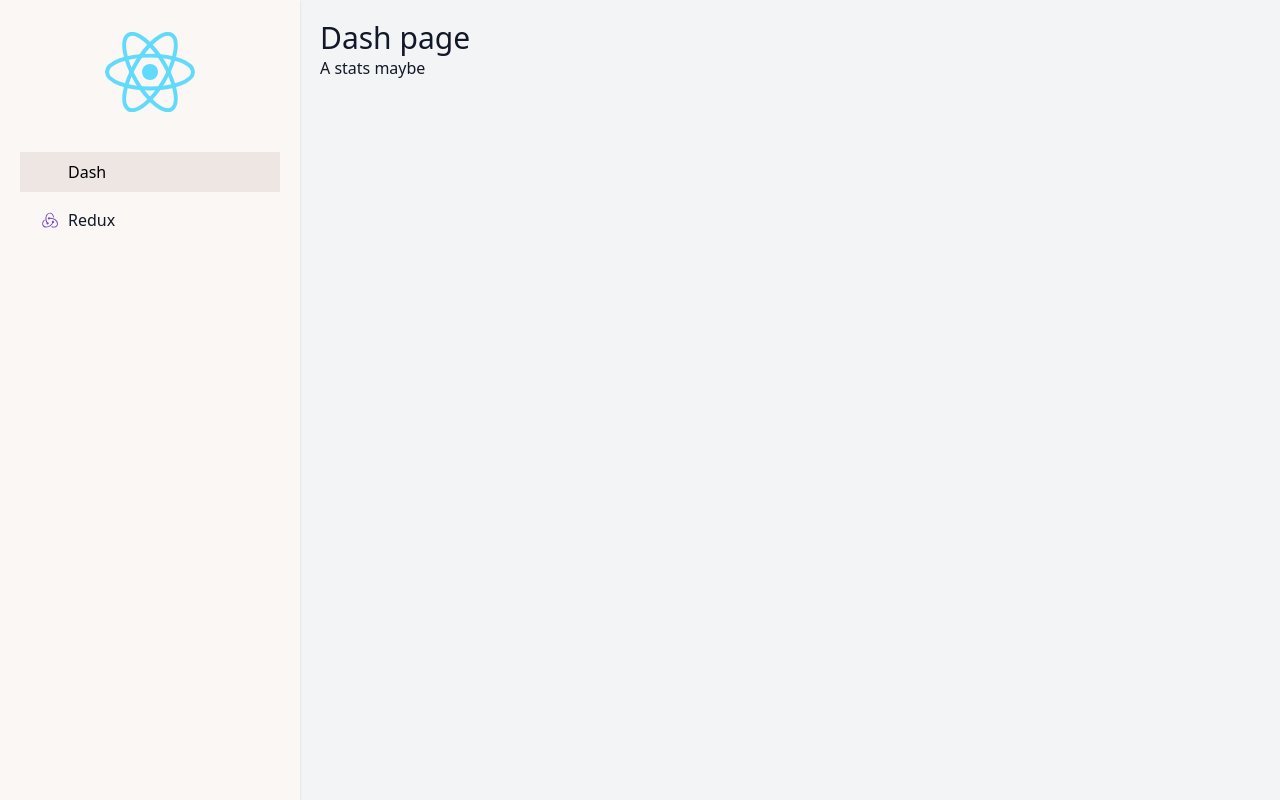
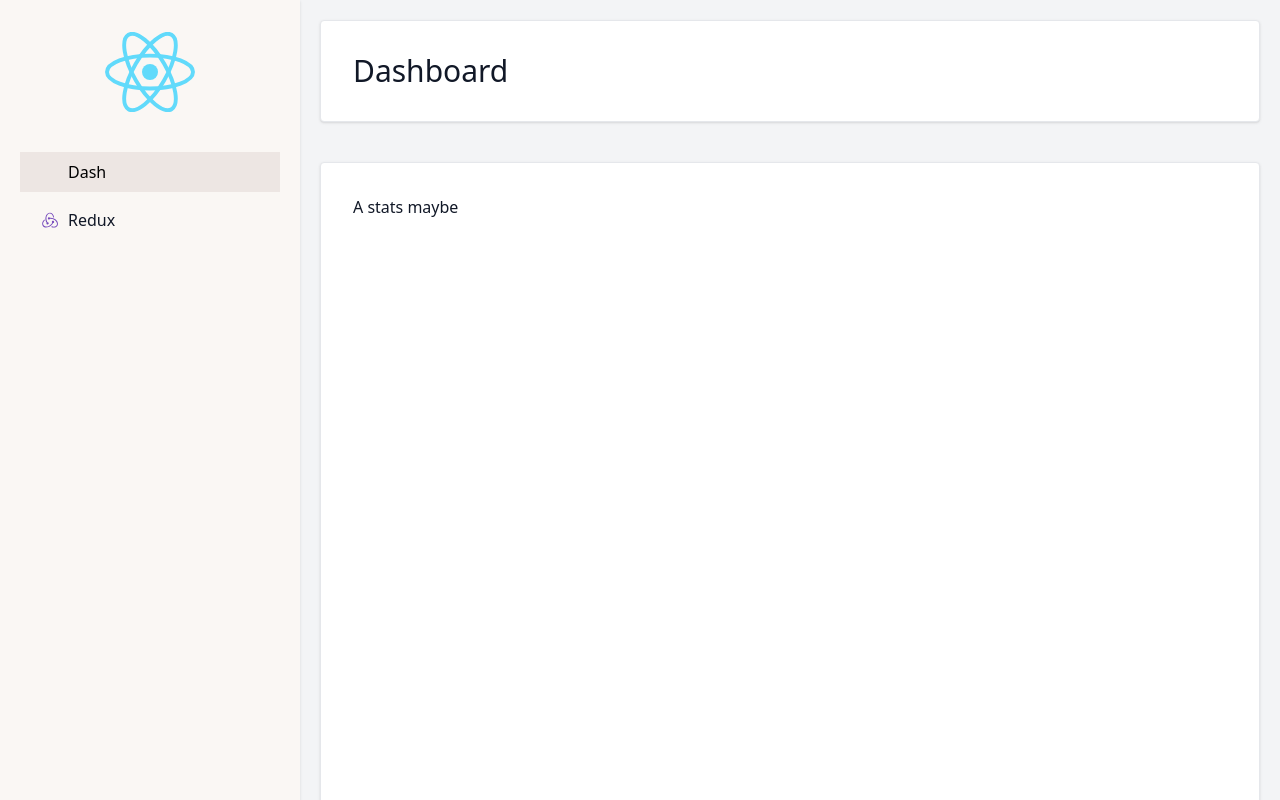
Before and after one commit to Infvyr/redux-tut, a React (Create React App) app: page / in a window 1280 px wide. Shown: the top 800 px of the page. Built offline with nearby package versions, Linux system fonts and the light colour scheme; some icons are missing.

Commit message:
refactor PageHeader component and style dash page

```diff
--- a/src/components/PageHeader/index.jsx
+++ b/src/components/PageHeader/index.jsx
@@ -4,7 +4,7 @@ import { useEffect, useState } from 'react';
 import { useLocation, useNavigate } from 'react-router-dom';
 import styles from './PageHeader.module.css';
 
-function PageHeader({ backTo = '/' }) {
+function PageHeader({ backTo = '/', title = '' }) {
 	const navigate = useNavigate();
 	const location = useLocation();
 	const [pathName, setPathName] = useState('');
@@ -33,6 +33,7 @@ function PageHeader({ backTo = '/' }) {
 	return (
 		<section className="card">
 			<div className={styles.wrapper}>
+				{backTo && (
 					<Button
 						className={`btn-primary ${styles.button}`}
 						onClick={navigateBackTo('/')}
@@ -40,7 +41,8 @@ function PageHeader({ backTo = '/' }) {
 						<FormPrevious color="white" size="21px" />
 						Back
 					</Button>
-				<h1 className={styles.title}>{pageTitle}</h1>
+				)}
+				<h1 className={styles.title}>{pageTitle || title}</h1>
 			</div>
 		</section>
 	);
--- a/src/pages/Dash/index.jsx
+++ b/src/pages/Dash/index.jsx
@@ -1,9 +1,16 @@
+import PageHeader from 'components/PageHeader';
+import Space from 'components/Space';
+
 function Dash() {
 	return (
-		<section className="">
-			<h1 className="text-3xl">Dash page</h1>
-			<p>A stats maybe</p>
-		</section>
+		<>
+			<PageHeader backTo={false} title="Dashboard" />
+			<Space twHeight="h-10" />
+
+			<div className="card h-screen">
+				<p>A stats maybe</p>
+			</div>
+		</>
 	);
 }
 
```
Lines whose indentation alone changed are shown as unchanged.
